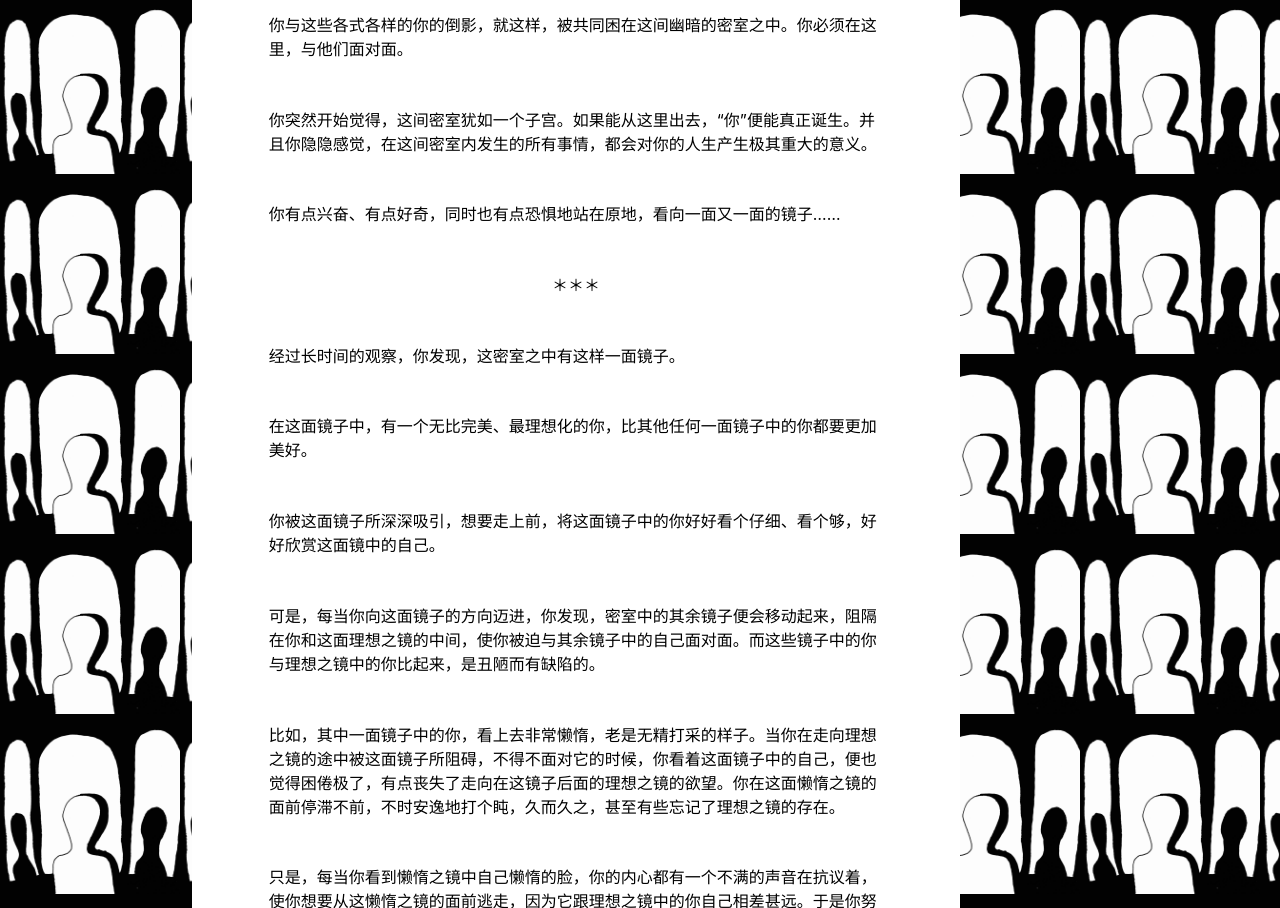
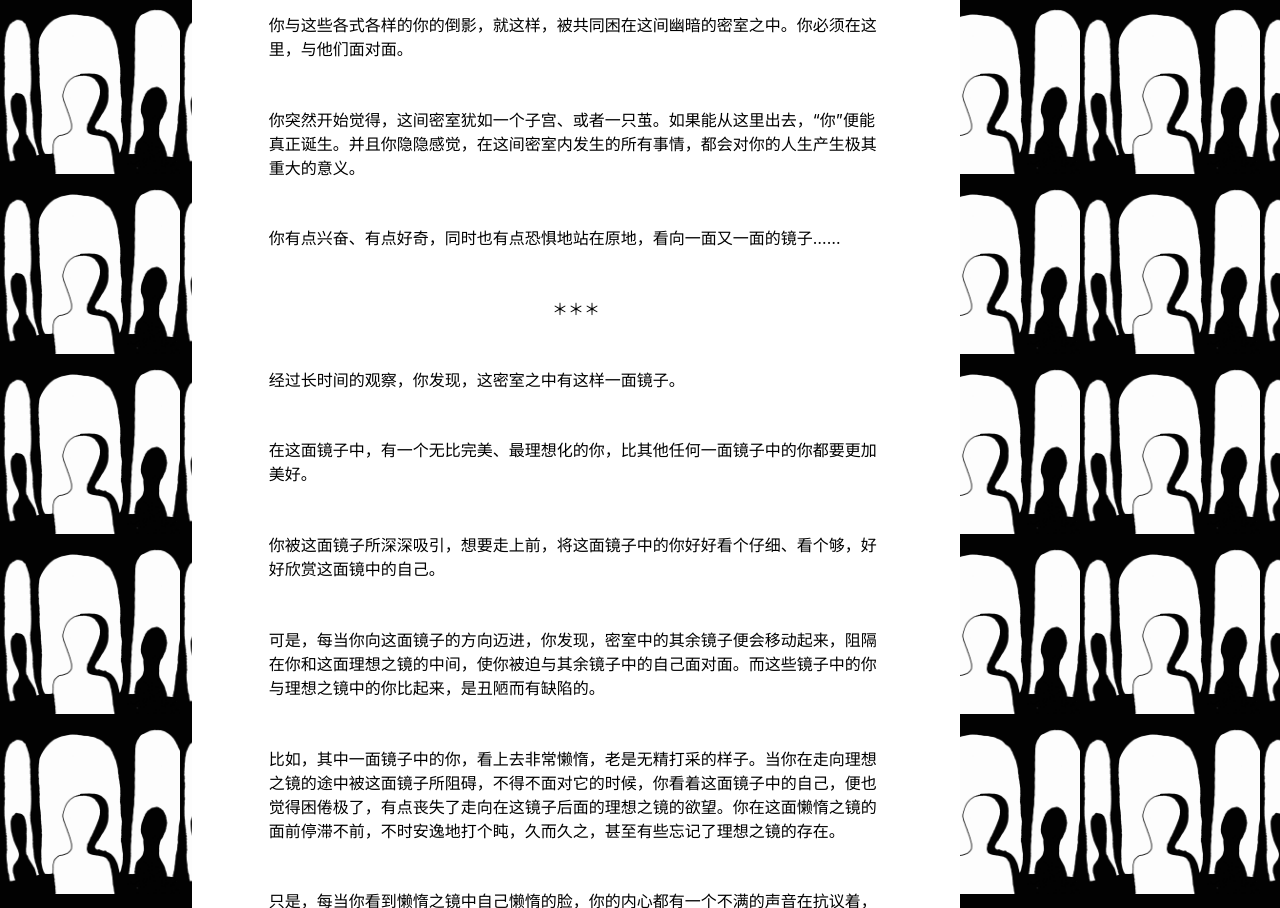
Before and after one commit to alicekxliu/alicekxliu.github.io, a plain HTML site: page 9.html in a window 1280 px wide. Shown: the part 1446-2354 px from the top of the page. Drawn offline with Linux system fonts and the light colour scheme.

Commit message:
updated 9

```diff
--- a/9.html
+++ b/9.html
@@ -47,7 +47,7 @@
 <p>但仔细看，镜中的人又各有细微的不同。</p>
 <p>有的高一点、有的矮一点，有的胖一点、有的瘦一点，有的比较美、而有的比较丑。像是许多不同版本的你。但是，由于这种差别非常的细微，他们看上去都无疑是你。只有将镜中的人相互比较，才能看出这种不同。而你无从知道，哪个镜子中的你才是你最真实的写照，因为你只能透过镜子看到自己。</p>
 <p>你与这些各式各样的你的倒影，就这样，被共同困在这间幽暗的密室之中。你必须在这里，与他们面对面。</p>
-<p>你突然开始觉得，这间密室犹如一个子宫。如果能从这里出去，“你”便能真正诞生。并且你隐隐感觉，在这间密室内发生的所有事情，都会对你的人生产生极其重大的意义。</p>
+<p>你突然开始觉得，这间密室犹如一个子宫、或者一只茧。如果能从这里出去，“你”便能真正诞生。并且你隐隐感觉，在这间密室内发生的所有事情，都会对你的人生产生极其重大的意义。</p>
 <p>你有点兴奋、有点好奇，同时也有点恐惧地站在原地，看向一面又一面的镜子……</p>
 
 
```
